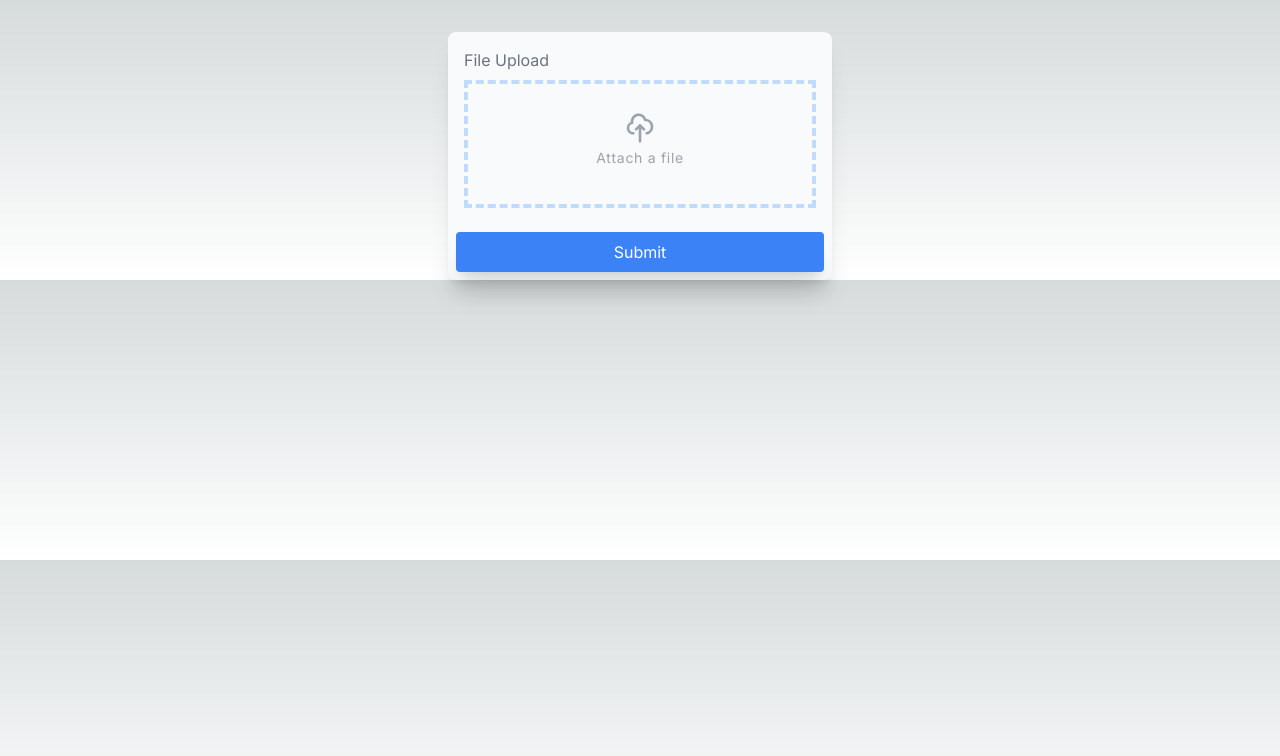
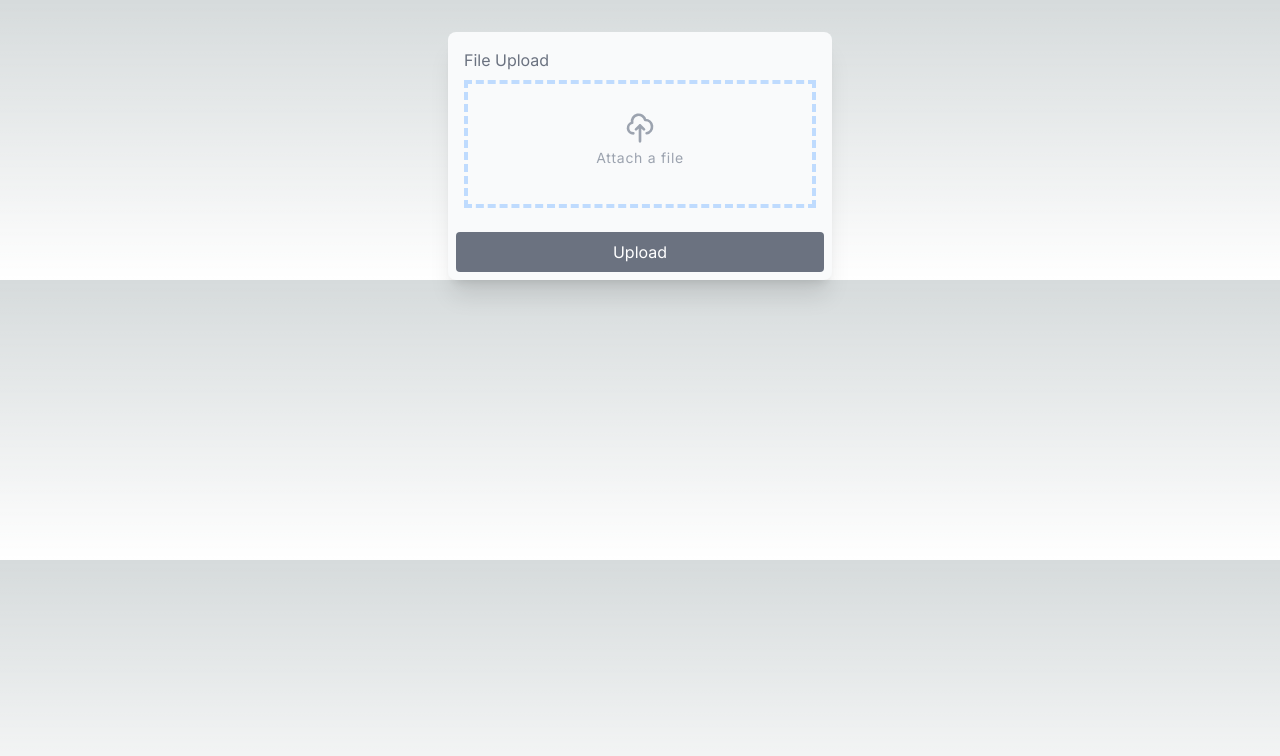
Before and after one commit to SanpetchBoriboon/worklog-generate-web, a Next.js app: page / in a window 1280 px wide. Shown: the top 756 px of the page. Built offline with nearby package versions, Linux system fonts and the light colour scheme.

Commit message:
add conditon for upload button

```diff
--- a/src/app/page.js
+++ b/src/app/page.js
@@ -3,7 +3,8 @@
 import { useState } from "react";
 
 export default function Home() {
-	const [file, setFile] = useState();
+	const [file, setFile] = useState(null);
+	const [loading, setLoading] = useState(false);
 
 	const onSubmit = async (e) => {
 		e.preventDefault();
@@ -11,15 +12,16 @@ export default function Home() {
 		if (!file) return;
 
 		try {
+			setLoading(true);
+
 			const data = new FormData();
 			data.append("file", file);
 
 			const fileName = file.name;
-
 			const yaerMonth = fileName.split("_")[1].split("-");
 			const generateFileName = `Report JiraWorkLog - ${yaerMonth[0]}_${yaerMonth[1]}.xlsx`;
 
-			const res = await fetch("https://generate-worklog-server.fly.dev/worklogFile/generateFile", {
+			const res = await fetch(`https://generate-worklog-server.fly.dev/worklogFile/generateFile`, {
 				method: "POST",
 				body: data,
 			});
@@ -28,25 +30,20 @@ export default function Home() {
 				throw new Error(await res.text());
 			}
 
-			// // Assuming the response is a Blob containing the Excel file
 			const blob = await res.blob();
-
-			// Create a temporary link to trigger the download
 			const link = document.createElement("a");
 			link.href = window.URL.createObjectURL(blob);
 			link.download = generateFileName;
 			document.body.appendChild(link);
-
-			// Trigger the download
 			link.click();
-
-			// Remove the temporary link
 			document.body.removeChild(link);
 
 			// Reload the window after download
 			window.location.reload();
 		} catch (e) {
 			console.error(e);
+		} finally {
+			setLoading(false);
 		}
 	};
 
@@ -61,7 +58,6 @@ export default function Home() {
 								<label className="flex flex-col w-full h-32 border-4 border-blue-200 border-dashed hover:bg-gray-100 hover:border-gray-300">
 									<div className="flex flex-col items-center justify-center pt-7">
 										{file ? (
-											// Display a different SVG when a file is selected
 											<svg
 												xmlns="http://www.w3.org/2000/svg"
 												className="w-8 h-8 text-green-400 group-hover:text-green-600"
@@ -72,7 +68,6 @@ export default function Home() {
 												<path strokeLinecap="round" strokeLinejoin="round" strokeWidth="2" d="M5 13l4 4L19 7" />
 											</svg>
 										) : (
-											// Default SVG when no file is selected
 											<svg
 												xmlns="http://www.w3.org/2000/svg"
 												className="w-8 h-8 text-gray-400 group-hover:text-gray-600"
@@ -97,8 +92,12 @@ export default function Home() {
 							</div>
 						</div>
 						<div className="flex justify-center p-2">
-							<button className="w-full px-4 py-2 text-white bg-blue-500 rounded shadow-xl" type="submit">
-								Submit
+							<button
+								className={`w-full px-4 py-2 text-white ${file && !loading ? "bg-green-500" : "bg-gray-500"} rounded shadow-x`}
+								type="submit"
+								disabled={!file || loading}
+							>
+								{loading ? "Uploading..." : "Upload"}
 							</button>
 						</div>
 					</div>
```
Also changed, not shown: 1 other file (tests, documents, lock files or other folders).
